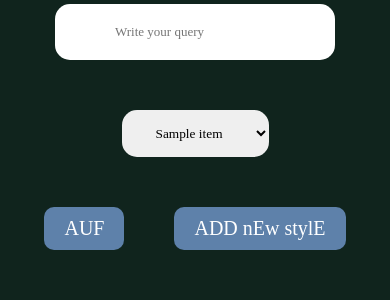
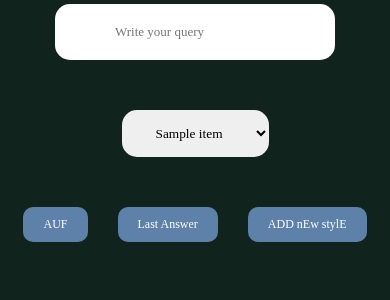
Before and after one commit to linwexEU/chatgpt_auf_edition, a FastAPI app: template app/templates/main/index.html in a window 390 px wide. Shown: the part 465-765 px from the top of the page. Run offline with FastAPI, Linux system fonts and the light colour scheme; the template is opened without the code that fills it: most values are stand-ins (such as "Sample title", 1, 10 or a date in 2020); parts of the project's set-up code (start-up, migrations or seed data) failed here and were passed over; some web fonts are replaced.

Commit message:
Update index.html

```diff
--- a/app/templates/main/index.html
+++ b/app/templates/main/index.html
@@ -157,6 +157,18 @@
             .main__block__button {
                 padding: 15px 30px;
             }
+
+            .main__block__button {
+                padding: 15px 30px;
+                font-size: 15px;
+            }
+
+            .main__block .wrapper {
+                gap: 50px;
+                margin-bottom: 50px;
+                padding-left: 20px;
+                padding-right: 20px;
+            }
         }
 
         @media (max-width: 570px) {
@@ -203,6 +215,18 @@
             .main__block .wrapper {
                 gap: 50px;
             }
+
+            .main__block__button {
+                padding: 10px 20px;
+                font-size: 12px;
+            }
+
+            .main__block .wrapper {
+                gap: 30px;
+                margin-bottom: 50px;
+                padding-left: 20px;
+                padding-right: 20px;
+            }
         }
 
         @media (max-width: 360px) {
@@ -222,6 +246,10 @@
 
             .main__block .wrapper {
                 gap: 30px;
+            }
+
+            .main__block .wrapper {
+                flex-direction: column;
             }
         }
     </style>
@@ -248,6 +276,7 @@
             </select>
             <div class="wrapper">
                 <button id="answerBtn" class="main__block__button">AUF</button>
+                <button id="answer_pageBtn" class="main__block__button">Last Answer</button>
                 <button id="styleBtn" class="main__block__button">ADD nEw stylE</button>
             </div>
         </div>
@@ -266,7 +295,7 @@
         };
 
         // Отправляем POST-запрос на сервер
-        fetch('/gpt/get_answer_from_gpt', {
+        fetch('/gpt/gpt_answer', {
             method: 'POST',
             headers: {
                 'Content-Type': 'application/json'
@@ -302,5 +331,14 @@
             window.location.href = loginUrl;
         });
     </script>
+    <script>
+        document.getElementById('answer_pageBtn').addEventListener('click', function() {
+            // Получаем ссылку для перенаправления
+            const loginUrl = '/page/answer_page'; // Замените на вашу ссылку
+
+            // Перенаправляем пользователя на указанную ссылку в той же странице
+            window.location.href = loginUrl;
+        });
+    </script>
 </body>
 </html>
```
